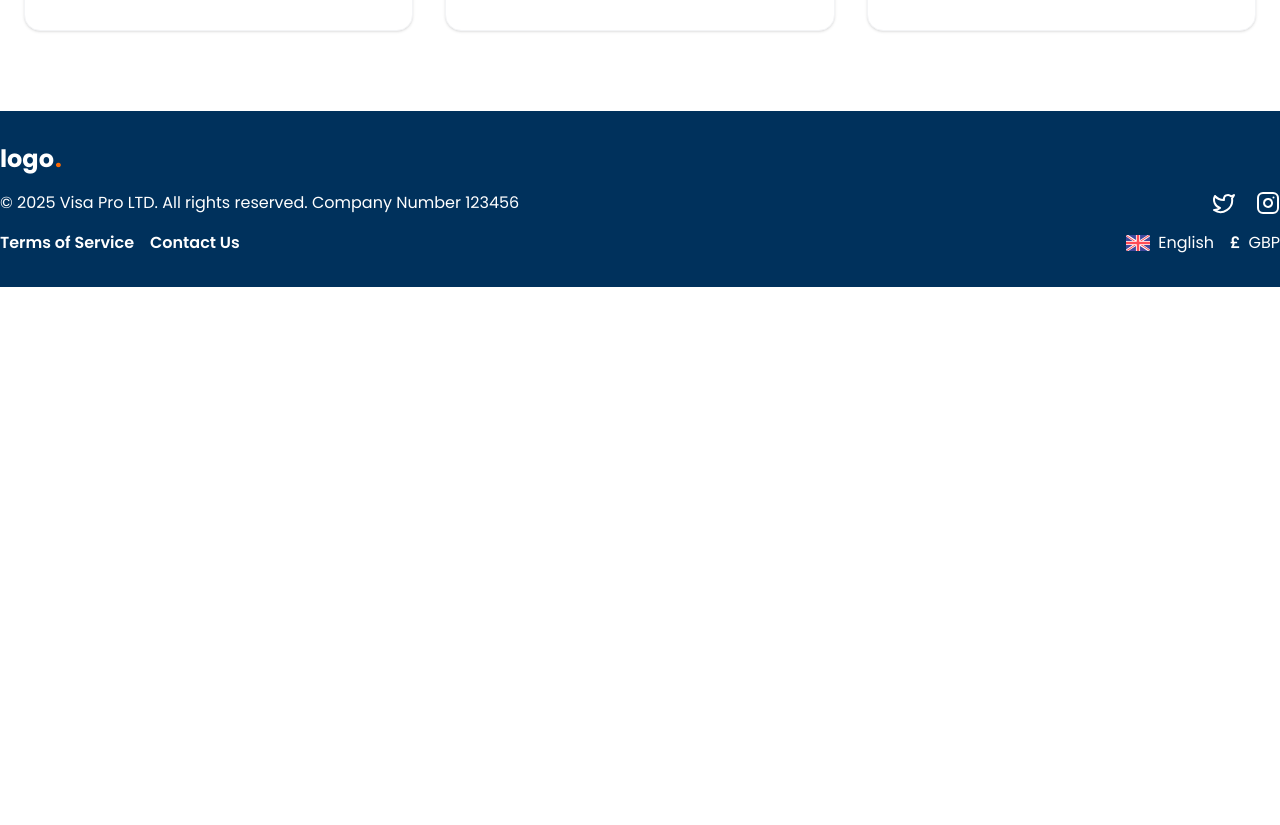
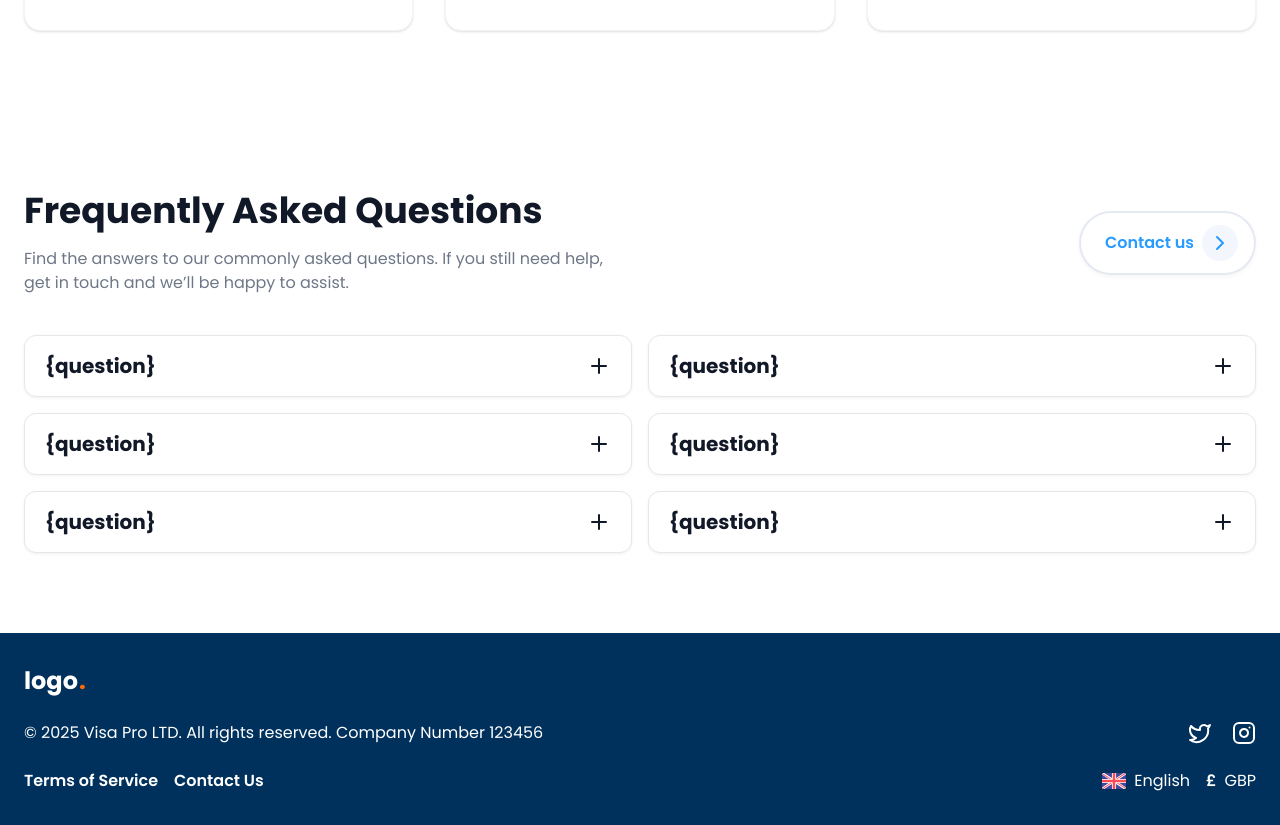
Before and after one commit to AZ-BB/visa-app, a Next.js app: page / in a window 1280 px wide. Shown: the part 1329-2154 px from the top of the page. Before the commit the page ends 1616 px from the top, so only its background shows below. Built offline with nearby package versions, Linux system fonts and the light colour scheme.

Commit message:
feat q/a section

```diff
--- a/src/app/page.tsx
+++ b/src/app/page.tsx
@@ -1,7 +1,7 @@
 import { Footer } from "@/components/Footer";
 import { Hero } from "@/components/Hero";
 import { Navbar } from "@/components/Navbar";
-import { Stats } from "@/components/Stats";
+import { QA } from "@/components/QA";
 import { Testimonials } from "@/components/Testimonials";
 
 export default function Home() {
@@ -10,6 +10,7 @@ export default function Home() {
       <Navbar />
       <Hero />
       <Testimonials />
+      <QA />
     </div>
   );
 }
--- a/src/components/Footer.tsx
+++ b/src/components/Footer.tsx
@@ -4,13 +4,13 @@ import Link from "next/link";
 export function Footer() {
   return (
     <footer className="bg-primary-dark text-white py-8">
-      <div className="max-w-7xl mx-auto space-y-4">
-        <div className="text-2xl font-bold">
+      <div className="max-w-7xl mx-auto space-y-6 px-4 sm:px-6">
+        <div className="text-xl sm:text-2xl font-bold">
           logo <span className="text-orange-500 -ml-1">.</span>
         </div>
 
-        <div className="flex justify-between items-center">
-          <span className=" font-normal text-base">
+        <div className="flex flex-col sm:flex-row sm:justify-between sm:items-center gap-4">
+          <span className="font-normal text-sm sm:text-base">
             © 2025 Visa Pro LTD. All rights reserved. Company Number 123456
           </span>
 
@@ -24,13 +24,13 @@ export function Footer() {
           </div>
         </div>
 
-        <div className="flex justify-between">
-          <div className="flex gap-4 font-semibold text-base">
+        <div className="flex flex-col sm:flex-row sm:justify-between gap-4">
+          <div className="flex flex-wrap gap-4 font-semibold text-sm sm:text-base">
             <Link href="/terms" className="hover:underline">Terms of Service</Link>
             <Link href="/contact-us" className="hover:underline">Contact Us</Link>
           </div>
 
-          <div className="flex gap-4">
+          <div className="flex flex-wrap gap-4 text-sm sm:text-base">
             <span className="flex items-center gap-2">
               <svg width="24" height="16" viewBox="0 0 24 16" fill="none" xmlns="http://www.w3.org/2000/svg">
                 <path d="M22.2024 0.00012207H1.79741C0.804698 0.00012207 0 0.818934 0 1.82906V14.171C0 15.1811 0.804698 16 1.79741 16H22.2024C23.1951 16 23.9999 15.1812 23.9999 14.171V1.82906C23.9999 0.818934 23.1952 0.00012207 22.2024 0.00012207Z" fill="#41479B" />
--- /dev/null
+++ b/src/components/QA.tsx
@@ -0,0 +1,78 @@
+import { ChevronRightIcon } from "lucide-react";
+import { Button } from "./ui/button";
+import Link from "next/link";
+import {
+    Accordion,
+    AccordionContent,
+    AccordionItem,
+    AccordionTrigger,
+} from "./ui/accordion";
+
+const faqs = [
+    {
+        id: 1,
+        question: "{question}",
+        answer:
+            "It is a long established fact that a reader will be distracted by the readable content of a page when looking at its layout.",
+    },
+    {
+        id: 2,
+        question: "{question}",
+        answer:
+            "It is a long established fact that a reader will be distracted by the readable content of a page when looking at its layout.",
+    },
+    {
+        id: 3,
+        question: "{question}",
+        answer:
+            "It is a long established fact that a reader will be distracted by the readable content of a page when looking at its layout.",
+    },
+];
+
+export function QA() {
+    return (
+        <section id="qa" className="py-12 md:py-20 mx-auto max-w-7xl space-y-8 md:space-y-10 px-4 sm:px-6">
+            <div className="flex flex-col md:flex-row gap-6 md:gap-10 md:items-center md:justify-between">
+                <div className="w-full  space-y-4">
+                    <h2 className="text-3xl sm:text-3xl md:text-4xl font-bold text-primary-copy">
+                        Frequently Asked Questions
+                    </h2>
+                    <p className="text-secondary-copy text-base">
+                        Find the answers to our commonly asked questions. If you still need help, get in touch and we’ll be happy to assist.
+                    </p>
+                </div>
+
+                <Link href="/contact-us" className="w-full flex justify-end">
+                    <Button
+                        variant="outline"
+                        className="rounded-full pl-6 pr-4 py-3 group text-base"
+                    >
+                        Contact us
+                        <div className="w-9 h-9 rounded-full bg-[#F3F6FC] group-hover:bg-transparent transition-colors duration-100 flex items-center justify-center">
+                            <ChevronRightIcon className="size-6" />
+                        </div>
+                    </Button>
+                </Link>
+            </div>
+
+            <div className="flex flex-col md:flex-row gap-4 w-full">
+                <Accordion type="single" collapsible className="w-full md:w-1/2 flex flex-col gap-4">
+                    {faqs.map((faq, index) => (
+                        <AccordionItem key={faq.id} value={`item-left-${index}`}>
+                            <AccordionTrigger className="text-base sm:text-lg md:text-xl cursor-pointer">{faq.question}</AccordionTrigger>
+                            <AccordionContent className="text-sm sm:text-base text-secondary-copy">{faq.answer}</AccordionContent>
+                        </AccordionItem>
+                    ))}
+                </Accordion>
+                <Accordion type="single" collapsible className="w-full md:w-1/2 flex flex-col gap-4">
+                    {faqs.map((faq, index) => (
+                        <AccordionItem key={faq.id} value={`item-right-${index}`}>
+                            <AccordionTrigger className="text-base sm:text-lg md:text-xl cursor-pointer">{faq.question}</AccordionTrigger>
+                            <AccordionContent className="text-sm sm:text-base text-secondary-copy">{faq.answer}</AccordionContent>
+                        </AccordionItem>
+                    ))}
+                </Accordion>
+            </div>
+        </section>
+    );
+}
--- /dev/null
+++ b/src/components/ui/accordion.tsx
@@ -0,0 +1,83 @@
+"use client"
+
+import * as React from "react"
+import { MinusIcon, PlusIcon } from "lucide-react"
+import { Accordion as AccordionPrimitive } from "radix-ui"
+
+import { cn } from "@/lib/utils"
+
+function Accordion({
+  ...props
+}: React.ComponentProps<typeof AccordionPrimitive.Root>) {
+  return (
+    <AccordionPrimitive.Root
+      data-slot="accordion"
+      className="flex flex-col gap-4"
+      {...props}
+    />
+  )
+}
+
+function AccordionItem({
+  className,
+  ...props
+}: React.ComponentProps<typeof AccordionPrimitive.Item>) {
+  return (
+    <AccordionPrimitive.Item
+      data-slot="accordion-item"
+      className={cn(
+        "rounded-xl border border-[#e5e7eb] bg-white shadow-[0_1px_3px_rgba(0,0,0,0.06)]",
+        className
+      )}
+      {...props}
+    />
+  )
+}
+
+function AccordionTrigger({
+  className,
+  children,
+  ...props
+}: React.ComponentProps<typeof AccordionPrimitive.Trigger>) {
+  return (
+    <AccordionPrimitive.Header className="flex">
+      <AccordionPrimitive.Trigger
+        data-slot="accordion-trigger"
+        className={cn(
+          "focus-visible:border-ring focus-visible:ring-ring/50 group flex flex-1 items-center justify-between gap-4 px-5 py-4 text-left font-bold text-[#111827] transition-all outline-none focus-visible:ring-[3px] disabled:pointer-events-none disabled:opacity-50 data-[state=open]:rounded-t-xl",
+          className
+        )}
+        {...props}
+      >
+        {children}
+        <PlusIcon className="text-muted-foreground pointer-events-none size-6 shrink-0 group-data-[state=open]:hidden" />
+        <MinusIcon className="text-muted-foreground pointer-events-none size-6 shrink-0 hidden group-data-[state=open]:block" />
+      </AccordionPrimitive.Trigger>
+    </AccordionPrimitive.Header>
+  )
+}
+
+function AccordionContent({
+  className,
+  children,
+  ...props
+}: React.ComponentProps<typeof AccordionPrimitive.Content>) {
+  return (
+    <AccordionPrimitive.Content
+      data-slot="accordion-content"
+      className="data-[state=closed]:animate-accordion-up data-[state=open]:animate-accordion-down overflow-hidden text-sm"
+      {...props}
+    >
+      <div
+        className={cn(
+          "px-5 pb-5 pt-0 text-[#6b7280] font-normal leading-relaxed",
+          className
+        )}
+      >
+        {children}
+      </div>
+    </AccordionPrimitive.Content>
+  )
+}
+
+export { Accordion, AccordionItem, AccordionTrigger, AccordionContent }
--- a/src/components/ui/input.tsx
+++ b/src/components/ui/input.tsx
@@ -8,7 +8,7 @@ function Input({ className, type, ...props }: React.ComponentProps<"input">) {
       type={type}
       data-slot="input"
       className={cn(
-        "w-full min-w-0 border border-border-default px-6 py-4 rounded-2xl shadow-[0px_2px_4px_0px_#0000000A] text-primary-copy text-lg focus:outline-none focus:ring-2 focus:ring-primary transition-shadow duration-200",
+        "w-full min-w-0 border border-border-default px-6 py-4 rounded-2xl shadow-[0px_2px_4px_0px_#0000000A] text-primary-copy text-base focus:outline-none focus:ring-2 focus:ring-primary transition-shadow duration-200",
         "file:text-foreground placeholder:text-muted-foreground selection:bg-primary selection:text-primary-foreground file:inline-flex file:h-7 file:border-0 file:bg-transparent file:text-sm file:font-medium disabled:pointer-events-none disabled:cursor-not-allowed disabled:opacity-50",
         "aria-invalid:ring-destructive/20 aria-invalid:border-destructive placeholder:font-medium",
         className
--- a/src/components/ui/label.tsx
+++ b/src/components/ui/label.tsx
@@ -13,7 +13,7 @@ function Label({
     <LabelPrimitive.Root
       data-slot="label"
       className={cn(
-        "flex items-center gap-2 text-lg font-semibold text-primary-copy select-none group-data-[disabled=true]:pointer-events-none group-data-[disabled=true]:opacity-50 peer-disabled:cursor-not-allowed peer-disabled:opacity-50",
+        "flex items-center gap-2 text-base font-semibold text-primary-copy select-none group-data-[disabled=true]:pointer-events-none group-data-[disabled=true]:opacity-50 peer-disabled:cursor-not-allowed peer-disabled:opacity-50",
         className
       )}
       {...props}
--- a/src/components/ui/textarea.tsx
+++ b/src/components/ui/textarea.tsx
@@ -7,7 +7,7 @@ function Textarea({ className, ...props }: React.ComponentProps<"textarea">) {
     <textarea
       data-slot="textarea"
       className={cn(
-        "w-full min-w-0 border border-border-default px-6 py-4 rounded-2xl shadow-[0px_2px_4px_0px_#0000000A] text-primary-copy text-lg focus:outline-none focus:ring-2 focus:ring-primary transition-shadow duration-200",
+        "w-full min-w-0 border border-border-default px-6 py-4 rounded-2xl shadow-[0px_2px_4px_0px_#0000000A] text-primary-copy text-base focus:outline-none focus:ring-2 focus:ring-primary transition-shadow duration-200",
         "placeholder:text-muted-foreground flex field-sizing-content min-h-16 disabled:cursor-not-allowed disabled:opacity-50",
         "aria-invalid:ring-destructive/20 aria-invalid:border-destructive placeholder:font-medium",
         className
```
